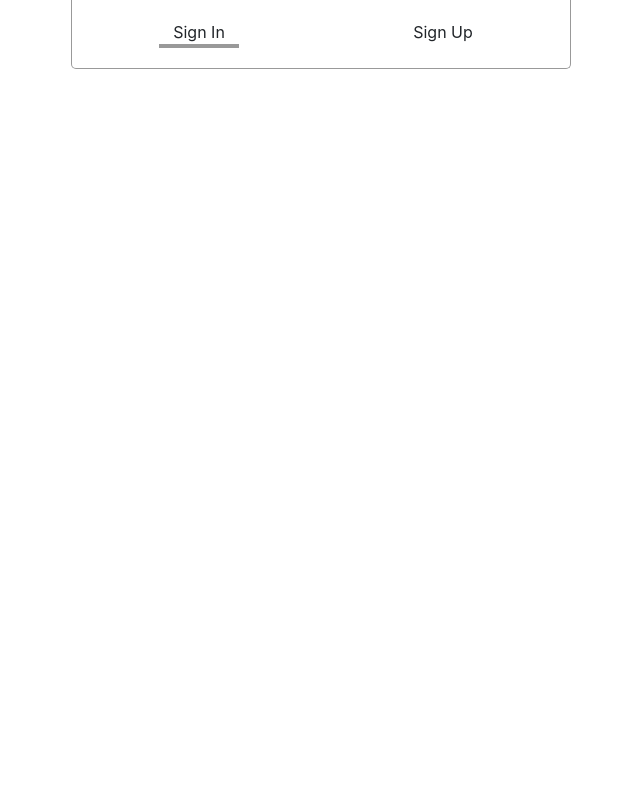
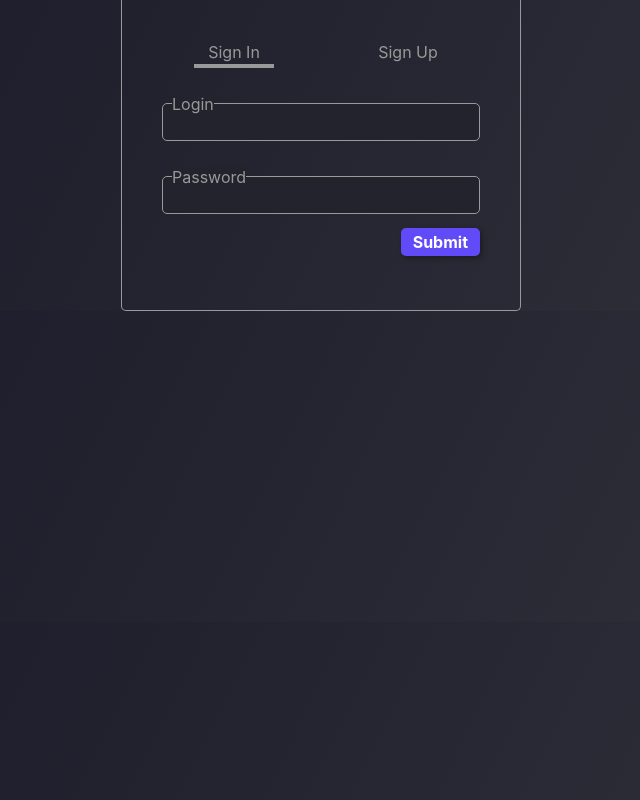
Before and after one commit to TrueChat/Frontend, a React (Create React App) app: page / in a window 1280 px wide. Shown: the whole page, without its empty margins (319-959 px from the left). Built offline with nearby package versions, Linux system fonts and the light colour scheme; the HTML template or start-up script is replaced by a standard one.

Commit message:
added sign in tab

```diff
--- a/src/App.tsx
+++ b/src/App.tsx
@@ -10,7 +10,7 @@ export default class App extends React.Component {
   render() {
     return (
       <div style={{
-        width: "500px",
+        width: "25rem",
         margin: "0 auto"
       }}>
         <AuthForm />
--- a/src/components/AuthForm.scss
+++ b/src/components/AuthForm.scss
@@ -1,10 +1,16 @@
-$AUTH_FORM_BACKGROUND_COLOR: white;
+$AUTH_FORM_BG_COLOR: rgba(35, 35, 45, 1);
 $OUTLINE_COLOR: rgb(153, 153, 153);
+
+body {
+  background: linear-gradient(116.025389464351deg, rgba(25, 25, 40, 1) 0%, rgba(50, 50, 60, 1) 100%);
+}
 
 .Auth-form {
   $border-width: 0.1rem;
   $border-radius: 5px;
-  padding: 1.25rem;
+  padding: 2.5rem;
+  box-sizing: border-box;
+  color: $OUTLINE_COLOR;
 
   border-bottom: $border-width solid $OUTLINE_COLOR;
   border-right: $border-width solid $OUTLINE_COLOR;
@@ -28,4 +34,23 @@ $OUTLINE_COLOR: rgb(153, 153, 153);
       }
     }
   }
+
+  .submit-button {
+    font-weight: bold;
+    color: white;
+    background-color: rgba(45, 45, 55, 1);
+    box-shadow: rgba(0, 0, 0, 0.35) 2px 2px 5px;
+    background-color: #614BF8;
+    padding: 0.25rem 0.75rem 0.25rem 0.75rem;
+    border-radius: 5px;
+
+    &:hover {
+      cursor: pointer;
+    }
+  }
+
+  .tab-section {
+    margin-top: 1rem;
+    margin-bottom: 1rem;
+  }
 }
--- a/src/components/AuthForm.tsx
+++ b/src/components/AuthForm.tsx
@@ -1,15 +1,62 @@
 import React from "react";
 import "./AuthForm.scss";
+import AuthFormInput from "./auth/AuthFormInput";
 require("bootstrap/dist/css/bootstrap.css");
 
 enum Tab {
   SignIn, SignUp
 }
 
+const SubmitButton = () => (
+  <span className="submit-button">
+    Submit
+  </span>
+);
+
+class SignUpTab extends React.Component {
+
+  state = {
+    login: "",
+    password: ""
+  };
+
+  render() {
+    return (
+      <div>
+        <div className="tab-section">
+          <AuthFormInput
+            label={"Login"}
+            value={this.state.login}
+            changeHandler={value => this.setField("login", value)}
+          />
+        </div>
+        <div className="tab-section">
+          <AuthFormInput
+            label={"Password"}
+            value={this.state.password}
+            changeHandler={value => this.setField("password", value)}
+          />
+        </div>
+        <div className="text-right tab-section">
+          <SubmitButton/>
+        </div>
+      </div>
+    );
+  }
+
+  setField = (field: string, value: string) => {
+    this.setState(state => ({
+      ...state,
+      [field]: value
+    }));
+  }
+
+}
+
 export default class AuthForm extends React.Component {
 
   state = {
-    activeTab: Tab.SignIn
+    activeTab: Tab.SignIn,
   };
 
   TabControl = ({tabName, label} : {tabName: Tab, label: string}) => (
@@ -37,6 +84,10 @@ export default class AuthForm extends React.Component {
           </div>
         </div>
         <div className="body">
+          {this.state.activeTab === Tab.SignIn
+            ? <SignUpTab />
+            : null
+          }
         </div>
       </div>
     );
--- a/src/components/auth/AuthFormInput.scss
+++ b/src/components/auth/AuthFormInput.scss
@@ -13,7 +13,7 @@
     position: absolute;
     top: $i-p-top * 0.95;
     left: $i-p-left * 1.25;
-    background-color: $AUTH_FORM_BACKGROUND_COLOR;
+    background-color: $AUTH_FORM_BG_COLOR;
     color: $OUTLINE_COLOR;
   }
 
@@ -24,6 +24,7 @@
     border: 0.1rem solid $OUTLINE_COLOR;
     border-radius: 5px;
     color: $OUTLINE_COLOR;
+    background-color: $AUTH_FORM_BG_COLOR;
 
     &:focus {
       outline-width: 0;
--- a/src/components/auth/AuthFormInput.tsx
+++ b/src/components/auth/AuthFormInput.tsx
@@ -13,7 +13,6 @@ export default class AuthFormInput extends React.Component<AuthFormInputProps> {
     const { label, value, changeHandler } = this.props;
     return (
       <div className="Auth-form-input">
-        <label>
           <div className="label">{label}</div>
           <input
             className="input"
@@ -21,7 +20,6 @@ export default class AuthFormInput extends React.Component<AuthFormInputProps> {
             value={value}
             onChange={event => changeHandler(event.currentTarget.value)}
           />
-        </label>
       </div>
     )
   }
```
